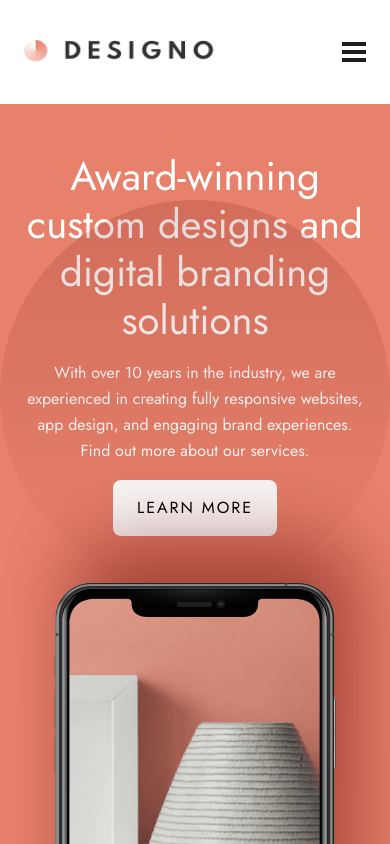
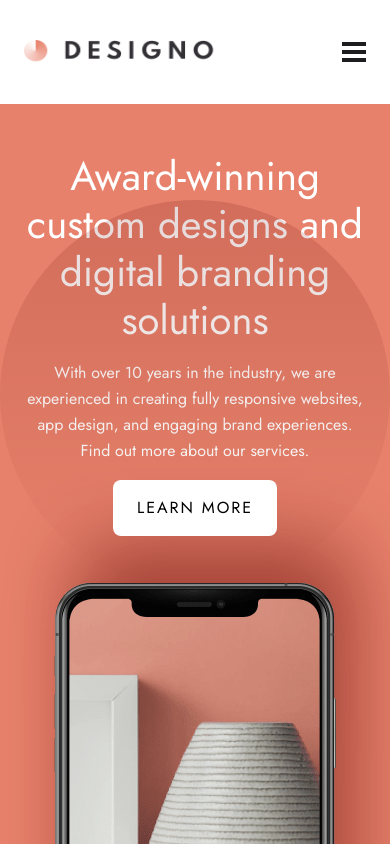
Before and after one commit to LowkeyCoyote/designo, a React (Vite) app: page / in a window 390 px wide. Shown: the top 844 px of the page. Built offline with nearby package versions, Linux system fonts and the light colour scheme.

Commit message:
modify z-index button HeroHome component

```diff
--- a/src/components/home/HeroHome.tsx
+++ b/src/components/home/HeroHome.tsx
@@ -14,7 +14,7 @@ const HeaderHome = () => {
           fully responsive websites, app design, and engaging brand experiences.
           Find out more about our services.
         </p>
-        <Button link="./about" className="md:mx-auto tracking-wide">
+        <Button link="./about" className="md:mx-auto tracking-wide z-10">
           Learn More
         </Button>
       </div>
```
Also changed, not shown: 2 other files (tests, documents, lock files or other folders).
